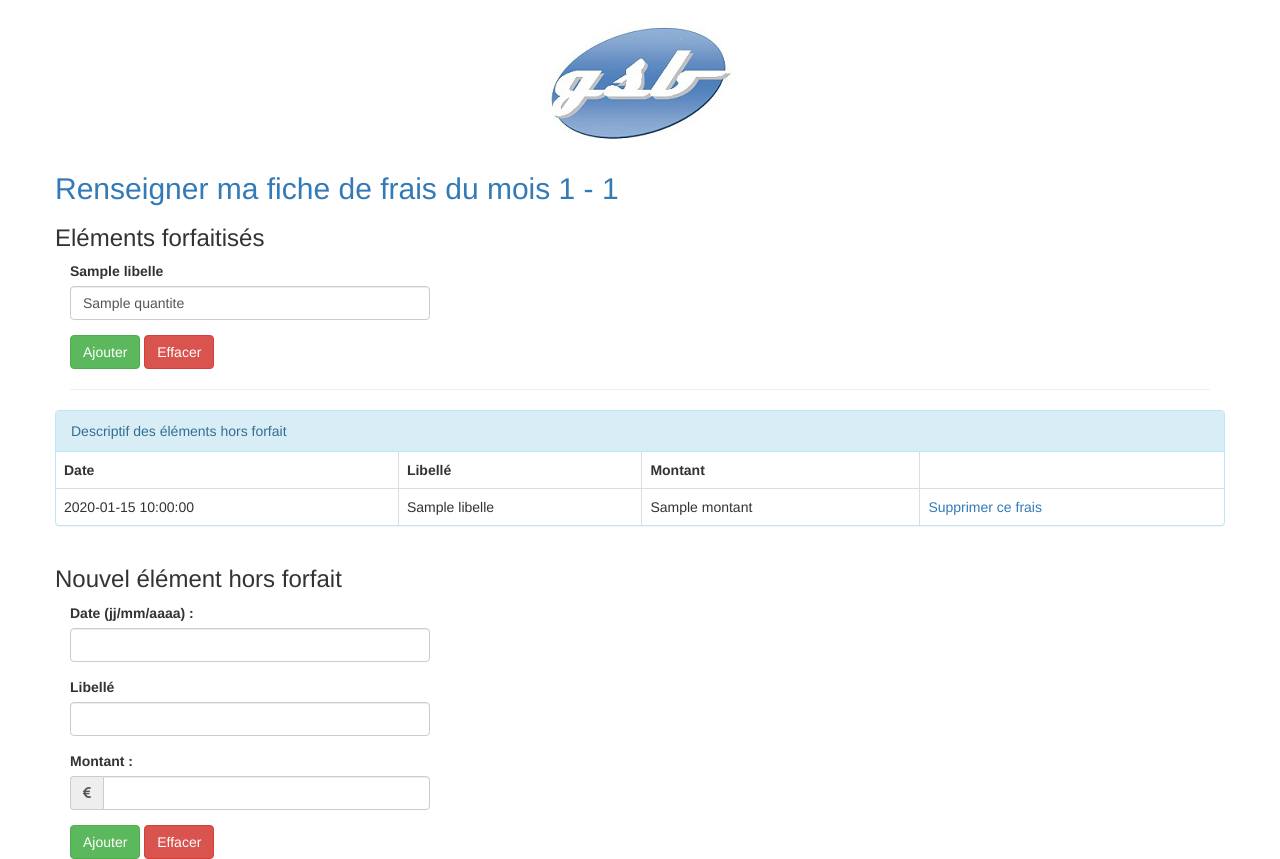
After one commit to JulienRAVIA/GSB, a PHP site: the page made by src/Views/renseignerFicheFrais.twig in a window 1280 px wide. The commit adds this page. Run offline with PHP 8.4, Linux system fonts and the light colour scheme; the template is opened without the code that fills it: most values are stand-ins (such as "Sample title", 1, 10 or a date in 2020); some libraries are stand-ins or nearby versions.

Commit message:
Correction de bugs suite au merge :ambulance:

```diff
--- a/src/App/Database.php
+++ b/src/App/Database.php
@@ -581,7 +581,7 @@ class Database {
                     . 'FROM visiteur'
             );
             $requetePrepare->execute();
-            $lesVisiteurs = $requetePrepare->fetchAll());
+            $lesVisiteurs = $requetePrepare->fetchAll();
             return $lesVisiteurs;
     }
 }
--- a/src/Views/includes/template.twig
+++ b/src/Views/includes/template.twig
@@ -20,8 +20,6 @@
             {% include 'includes/head.twig' %}
 
             {% block content %}{% endblock %}
-
-            {% block javascript %}{% endblock %}
         </div>
         {% block javascript %}{% endblock %}
     </body>
--- /dev/null
+++ b/src/Views/renseignerFicheFrais.twig
@@ -0,0 +1,75 @@
+{% extends 'includes/template.twig' %}
+{% import 'includes/macro.twig' as component %}
+
+{% set uc = 'gererFrais' %}
+
+{% block content %}
+<div class="row">
+    {% if erreurs %}
+        {{ component.alert(erreurs, danger) }}
+    {% endif %}
+
+    <h2>Renseigner ma fiche de frais du mois
+        {{ numMois }} - {{ numAnnee }}
+    </h2>
+    <h3>Eléments forfaitisés</h3>
+    <div class="col-md-4">
+        <form method="post" action="/frais/update" role="form" name="update">
+                <fieldset>
+                {% for unFrais in lesFraisForfait %}
+                    <div class="form-group">
+                        <label for="idFrais">{{ unFrais.libelle }}</label>
+                        <input type="text" id="idFrais"
+                               name="lesFrais[{{ unFrais.idfrais }}]"
+                               size="10" maxlength="5"
+                               value="{{ unFrais.quantite }}"
+                               class="form-control">
+                    </div>
+                {% endfor %}
+                {{ component.button('Ajouter', 'success') }}
+                {{ component.button('Effacer', 'danger', 'reset') }}
+            </fieldset>
+        </form>
+    </div>
+</div>
+
+<hr>
+<div class="row">
+    <div class="panel panel-info">
+        <div class="panel-heading">Descriptif des éléments hors forfait</div>
+        <table class="table table-bordered table-responsive">
+            <thead>
+                <tr>
+                    <th class="date">Date</th>
+                    <th class="libelle">Libellé</th>
+                    <th class="montant">Montant</th>
+                    <th class="action">&nbsp;</th>
+                </tr>
+            </thead>
+            <tbody>
+            {% for unFraisHorsForfait in lesFraisHorsForfait %}
+                <tr>
+                    <td>{{ unFraisHorsForfait.date|e }}</td>
+                    <td>{{ unFraisHorsForfait.libelle|e }}</td>
+                    <td>{{ unFraisHorsForfait.montant|e }}</td>
+                    <td><a href="{{ component.url('frais/delete/' ~ unFraisHorsForfait.id) }}"
+                           onclick="return confirm('Voulez-vous vraiment supprimer ce frais?');">Supprimer ce frais</a></td>
+                </tr>
+            {% endfor %}
+            </tbody>
+        </table>
+    </div>
+</div>
+<div class="row">
+    <h3>Nouvel élément hors forfait</h3>
+    <div class="col-md-4">
+        <form method="post" action="/frais/create" role="form" name="create">
+            {{ component.input('dateFrais', '', 'txtDateHF', 'Date (jj/mm/aaaa) :', 'text') }}
+            {{ component.input('libelle', '', 'txtLibelleHF', 'Libellé', 'text') }}
+            {{ component.input_group('montant', '', 'eur', 'text', 'Montant :') }}
+            {{ component.button('Ajouter', 'success') }}
+            {{ component.button('Effacer', 'danger', 'reset') }}
+        </form>
+    </div>
+</div>
+{% endblock %}
```
